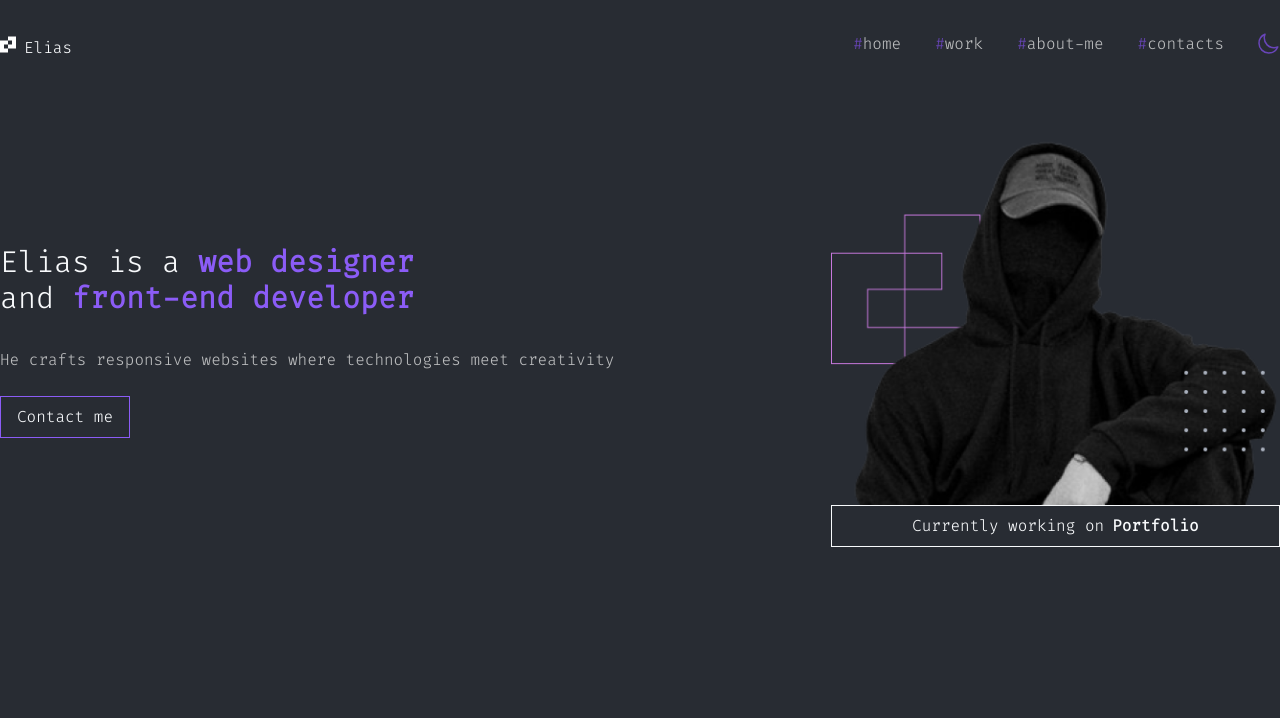
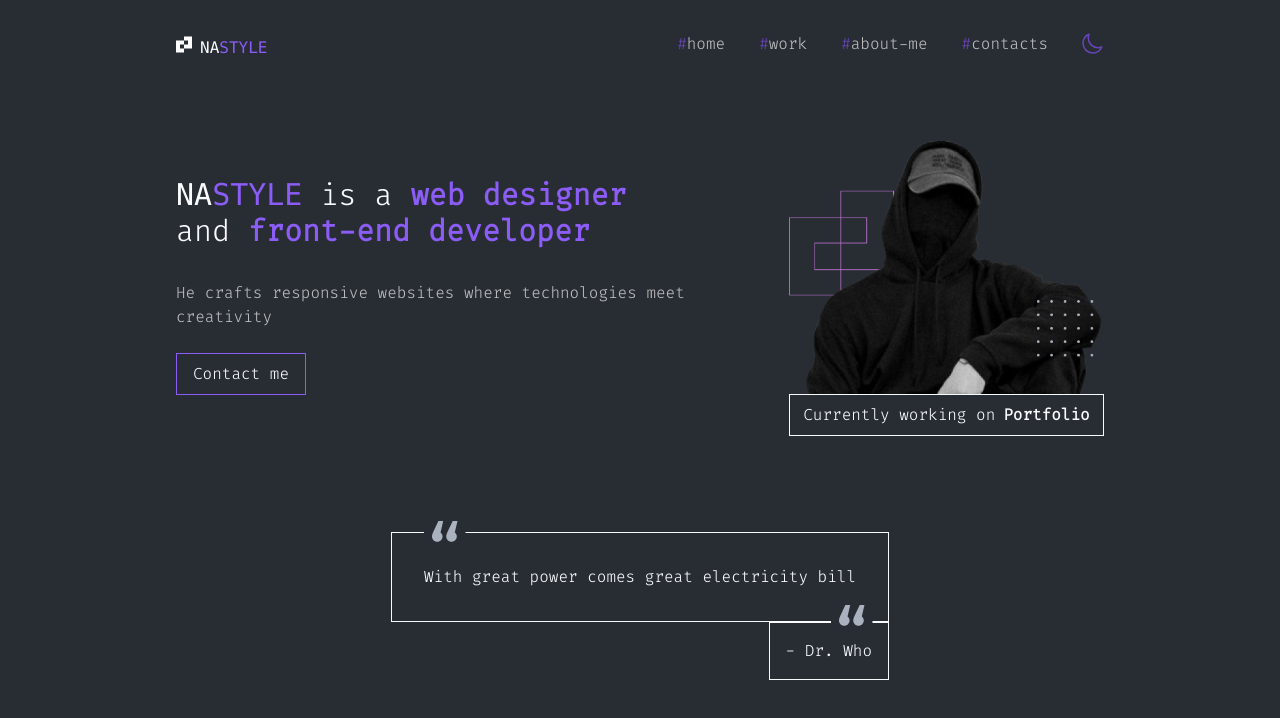
Before and after one commit to olegnastyle/nastyle, a plain HTML site: page index.html in a window 1280 px wide. Drawn offline with nearby package versions, Linux system fonts and the light colour scheme.

Commit message:
update: quote

```diff
--- a/index.html
+++ b/index.html
@@ -19,14 +19,14 @@
     <link href="https://fonts.googleapis.com/css2?family=Fira+Code:wght@300&display=swap" rel="stylesheet">
 </head>
 
-<body class="container mx-auto bg-dark font-code">
+<body class="container mx-auto bg-dark font-code px-44">
     <header class="flex justify-between items-center py-8">
         <div> <!-- логотип -->
             <a href="#" class="flex gap-2 text-slate-50">
                 <svg width="16" height="17" viewBox="0 0 16 17" fill="none" xmlns="http://www.w3.org/2000/svg">
                     <path fill-rule="evenodd" clip-rule="evenodd" d="M12 0.5H8V4.5H4H0V8.5V12.5V16.5H4H8V12.5H12H16V8.5V4.5V0.5H12ZM4 12.5H8V8.5H12V4.5H8V8.5H4V12.5Z" fill="white"/>
                 </svg>
-                <span>Elias</span>
+                <code>NA<span class="text-violet-500">STYLE</span></code>
             </a>
         </div>
         <div class="flex gap-8">
@@ -50,7 +50,7 @@
     <main>
         <div class="flex justify-between items-center gap-5 mt-10"> <!-- первый экран -->
             <div>
-                <h1 class="text-slate-50 text-3xl text-balance">Elias is a <strong class="text-violet-500">web designer</strong> and <strong class="text-violet-500">front-end developer</strong></h1>
+                <h1 class="text-slate-50 text-3xl text-balance"><code>NA<span class="text-violet-500">STYLE</span></code> is a <strong class="text-violet-500">web designer</strong> and <strong class="text-violet-500">front-end developer</strong></h1>
                 <p class="mt-8 text-slate-50 brightness-75">He crafts responsive websites where technologies meet creativity</p>
                 <a class="inline-block py-2 px-4 border border-violet-500 hover:bg-violet-900 active:brightness-75 mt-6 text-slate-50 " href="#">Contact me</a>
             </div>
@@ -59,6 +59,10 @@
                 <p class="flex justify-center gap-2 border border-slate-50 py-2 text-slate-50">Currently working on <b>Portfolio</b></p>
             </div>
         </div>
+        <div class="text-slate-50 flex flex-col items-end max-w-max mt-24 m-auto "> <!-- цитата -->
+            <p class="p-8 border border-slate-50 quote">With great power comes great electricity bill</p>
+            <p class="p-4 border border-slate-50">- Dr. Who</p>
+        </div>
     </main>
 </body>
 
--- a/style.css
+++ b/style.css
@@ -1,2 +1,5 @@
 .bg-dark {background-color: #282c33;}
 .font-code {font-family: 'Fira Code', monospace;}
+.quote {position: relative;}
+.quote::before{content: url(./style/img/quote.svg);position: absolute;top: -16px;}
+.quote::after{content: url(./style/img/quote.svg);position: absolute;bottom: -16px;right: 15px;}
```
Also changed, not shown: style/img/bg.jpg (added), style/img/quote.svg (added).
